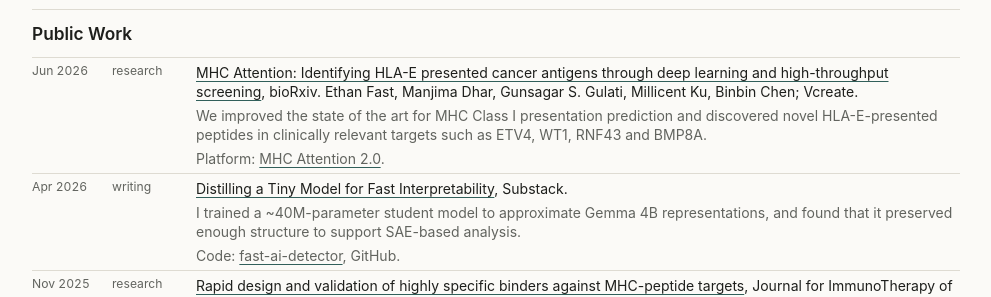
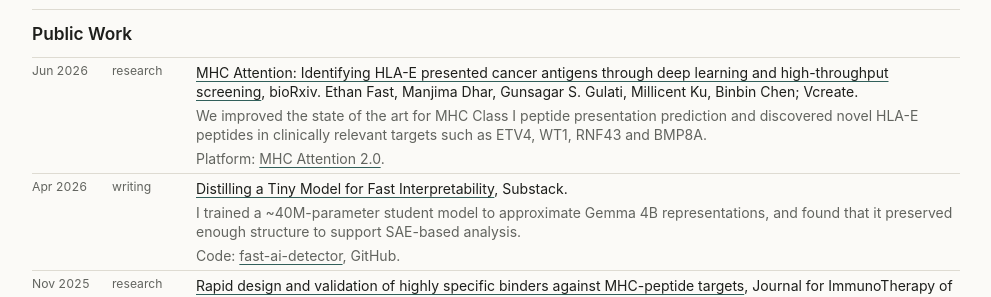
Before and after one commit to Ejhfast/ejhfast.github.com, a Jekyll site: the page built from index.html, in a window 1280 px wide and 900 px high. Shown: the part 247-544 px from the top of the window, without its empty margins (144-1135 px from the left). Built offline with Jekyll 4.4.1, drawn with Linux system fonts in a browser that asks for light colours.

Commit message:
Clarify MHC Attention note wording
Co-Authored-By: Claude Opus 5.5 <noreply@anthropic.com>

```diff
--- a/index.html
+++ b/index.html
@@ -23,7 +23,7 @@ title: Ethan Fast
             <time>Jun 2026</time>
             <span class="tag">research</span>
             <p><a href="https://pubmed.ncbi.nlm.nih.gov/42327037/">MHC Attention: Identifying HLA-E presented cancer antigens through deep learning and high-throughput screening</a>, bioRxiv. Ethan Fast, Manjima Dhar, Gunsagar S. Gulati, Millicent Ku, Binbin Chen; Vcreate.</p>
-            <p class="note">We improved the state of the art for MHC Class I presentation prediction and discovered novel HLA-E-presented peptides in clinically relevant targets such as ETV4, WT1, RNF43 and BMP8A.</p>
+            <p class="note">We improved the state of the art for MHC Class I peptide presentation prediction and discovered novel HLA-E peptides in clinically relevant targets such as ETV4, WT1, RNF43 and BMP8A.</p>
             <p class="note">Platform: <a href="https://vcreate.io/mhcattention/">MHC Attention 2.0</a>.</p>
         </li>
         <li>
```
